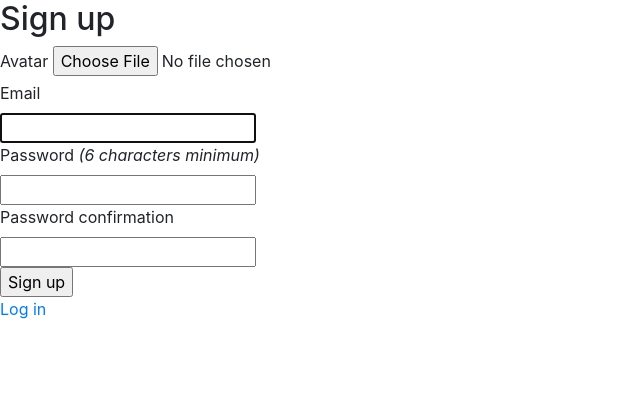
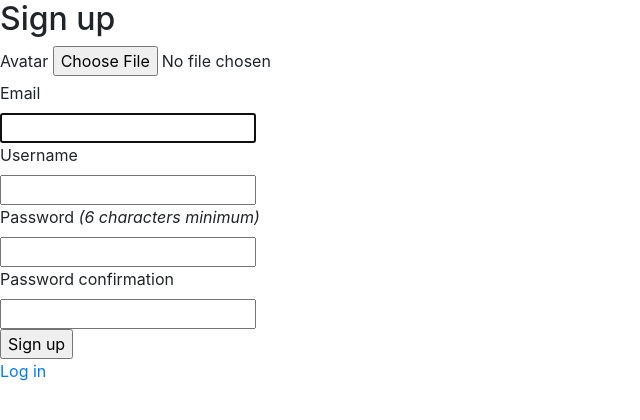
Before and after one commit to MrBraz10/TurboChat, a Rails app: page /users/sign_up in a window 1280 px wide. Shown: the part 56-476 px from the top of the page, without its empty margins (0-640 px from the left). Run offline with Rails 7, Linux system fonts and the light colour scheme; parts of the project's set-up code (start-up, migrations or seed data) failed here and were passed over; some libraries are stand-ins or nearby versions.

Commit message:
add usernames

```diff
--- a/app/controllers/application_controller.rb
+++ b/app/controllers/application_controller.rb
@@ -2,6 +2,7 @@ class ApplicationController < ActionController::Base
   include Pagy::Backend
   before_action :turbo_frame_request_variant
   before_action :set_current_user
+  before_action :validate_username
 
   private
 
@@ -12,4 +13,15 @@ class ApplicationController < ActionController::Base
   def set_current_user
     Current.user = current_user
   end
+
+  def validate_username
+    return if current_user.nil?
+
+    return if request.path.include?("/users")
+
+    if current_user.username.blank?
+      redirect_to edit_user_registration_path,
+                  alert: 'Please enter your username before continuing.'
+    end
+  end
 end
--- a/app/controllers/users/registrations_controller.rb
+++ b/app/controllers/users/registrations_controller.rb
@@ -42,12 +42,12 @@ class Users::RegistrationsController < Devise::RegistrationsController
 
   # If you have extra params to permit, append them to the sanitizer.
   def configure_sign_up_params
-    devise_parameter_sanitizer.permit(:sign_up, keys: [:avatar])
+    devise_parameter_sanitizer.permit(:sign_up, keys: [:avatar, :username])
   end
 
   # If you have extra params to permit, append them to the sanitizer.
   def configure_account_update_params
-    devise_parameter_sanitizer.permit(:account_update, keys: [:avatar])
+    devise_parameter_sanitizer.permit(:account_update, keys: [:avatar, :username])
   end
 
   # The path used after sign up.
--- a/app/models/message.rb
+++ b/app/models/message.rb
@@ -64,7 +64,9 @@ class Message < ApplicationRecord
                                locals: { message: self }
     message_to_remove = Message.where(room: Room.public_rooms).order(created_at: :desc).fifth
 
+    unless message_to_remove.nil?
     broadcast_remove_to 'public_messages',
                         target: message_to_remove
+    end
   end
 end
--- a/app/models/user.rb
+++ b/app/models/user.rb
@@ -10,6 +10,9 @@ class User < ApplicationRecord
   has_one_attached :avatar
   has_many :joinables, dependent: :destroy
   has_many :joined_rooms, through: :joinables, source: :room
+  validates_uniqueness_of :username,
+                          required: true,
+                          case_sensitive: false
 
   has_many :notifications, dependent: :destroy, as: :recipient
 
--- a/app/views/devise/registrations/new.html.erb
+++ b/app/views/devise/registrations/new.html.erb
@@ -1,34 +1,31 @@
 <h2>Sign up</h2>
-
 <%= form_for(resource, as: resource_name, url: registration_path(resource_name)) do |f| %>
   <%= render "devise/shared/error_messages", resource: resource %>
-
   <div class="field">
     <%= f.label :avatar %>
     <%= f.file_field :avatar %>
   </div>
-
   <div class="field">
     <%= f.label :email %><br />
-    <%= f.email_field :email, autofocus: true, autocomplete: "email" %>
+    <%= f.email_field :email, autofocus: true, autocomplete: "email", required: true %>
   </div>
-
+  <div class="field">
+    <%= f.label :username %><br />
+    <%= f.text_field :username, required: true %>
+  </div>
   <div class="field">
     <%= f.label :password %>
     <% if @minimum_password_length %>
-    <em>(<%= @minimum_password_length %> characters minimum)</em>
+      <em>(<%= @minimum_password_length %> characters minimum)</em>
     <% end %><br />
-    <%= f.password_field :password, autocomplete: "new-password" %>
+    <%= f.password_field :password, autocomplete: "new-password", required: true %>
   </div>
-
   <div class="field">
     <%= f.label :password_confirmation %><br />
-    <%= f.password_field :password_confirmation, autocomplete: "new-password" %>
+    <%= f.password_field :password_confirmation, autocomplete: "new-password", required: true %>
   </div>
-
   <div class="actions">
     <%= f.submit "Sign up" %>
   </div>
 <% end %>
-
 <%= render "devise/shared/links" %>
--- a/app/views/messages/_message.html.erb
+++ b/app/views/messages/_message.html.erb
@@ -4,7 +4,7 @@
       <%= image_tag(message.user.chat_avatar, class:'chat_pfp') %>
       <div>
         <h6 class="name msg-role-<%= message.user.role %>">
-          <%= link_to message.user.email, message.user, class:"msg-role-#{message.user.role}" %>
+          <%= link_to message.user.username, message.user, class:"msg-role-#{message.user.role}" %>
         </h6>
         <p class="time"><%= time_ago_in_words(message.created_at) %> ago</p>
       </div>
--- a/app/views/messages/_message_preview.html.erb
+++ b/app/views/messages/_message_preview.html.erb
@@ -3,7 +3,7 @@
     <div class="card" id="message-preview-card">
       <div class="card-body row">
         <div class="col-8">
-          <%= content_tag(:p, message.user.email, class:"msg-role-#{message.user.role}") %>
+          <%= content_tag(:p, message.user.username, class:"msg-role-#{message.user.role}") %>
         </div>
         <div class="col-4">
           <%= link_to message.room.name, room_path(message.room), data: { turbo: "false" } %>
--- a/app/views/rooms/_last_message.html.erb
+++ b/app/views/rooms/_last_message.html.erb
@@ -1,7 +1,7 @@
 <% unless last_message.nil? %>
   <div class="row">
     <div class="col-12 d-flex align-items-center justify-content-between">
-      <em class="last-message"><%= "#{last_message.user.email} sent a message".truncate(40) %></em>
+      <em class="last-message"><%= "#{last_message.user.username} sent a message".truncate(40) %></em>
       <%= content_tag(:em, class:"last-message-time",
                       data: {
                         time: last_message.created_at.to_i
--- a/app/views/rooms/index.html.erb
+++ b/app/views/rooms/index.html.erb
@@ -16,7 +16,7 @@
         </div>
       </div>
       <div class="ms-2 me-auto username">
-        <%= link_to current_user.email, current_user, class:"msg-role-#{current_user.role}" %>
+        <%= link_to current_user.username, current_user, class:"msg-role-#{current_user.role}" %>
       </div>
     </li>
     <h4> Users </h4>
@@ -36,7 +36,7 @@
        class="col-md-8 col-sm-8 bg-dark text-light">
     <% if @single_room %>
       <div id="single_room">
-        <h4 class="text-center"> <%= @user&.email || @single_room.name %> </h4>
+        <h4 class="text-center"> <%= @user&.username || @single_room.name %> </h4>
         <%= turbo_stream_from @single_room %>
         <div id="messages" data-controller="scroll">
           <%= turbo_frame_tag "page_handler" %>
--- a/app/views/users/_user.html.erb
+++ b/app/views/users/_user.html.erb
@@ -14,7 +14,7 @@
             <%= render "users/status", user: user %>
           </div>
         </div>
-        <%= link_to user.email, user, class:"ms-2 me-auto username msg-role-#{user.role} ", data: {turbo: "false"}%>
+        <%= link_to user.username, user, class:"ms-2 me-auto username msg-role-#{user.role} ", data: {turbo: "false"}%>
       </div>
     </div>
     <%= turbo_frame_tag [dom_id(room), "user_last_message"] do %>
--- /dev/null
+++ b/db/migrate/20221116144949_add_username_to_users.rb
@@ -0,0 +1,5 @@
+class AddUsernameToUsers < ActiveRecord::Migration[7.0]
+  def change
+    add_column :users, :username, :string
+  end
+end
```
Also changed, not shown: app/views/devise/registrations/edit.html.erb (+7 -14 lines), db/schema.rb.
